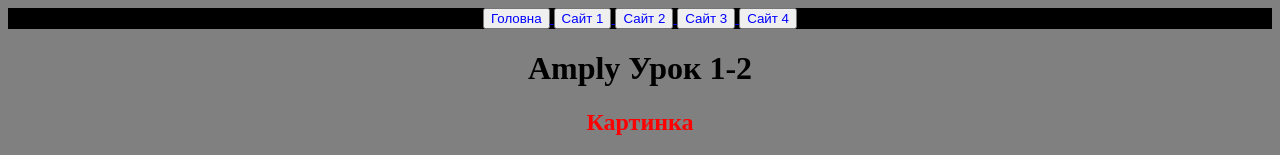
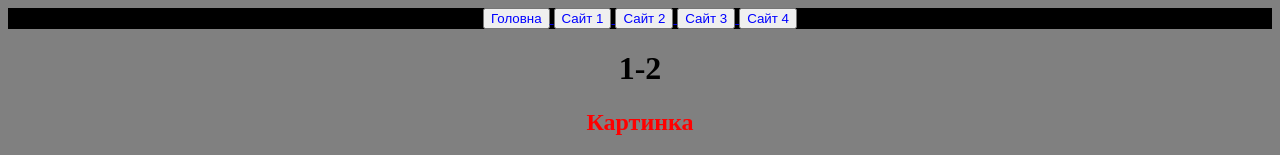
Before and after one commit to NotAsasha/first, a plain HTML site: page Код4.2.html in a window 1280 px wide. Shown: the top 155 px of the page. Drawn offline with Linux system fonts and the light colour scheme.

Commit message:
Update Код4.2.html

```diff
--- a/Код4.2.html
+++ b/Код4.2.html
@@ -35,7 +35,7 @@ text-align: center;
 
                 </font>
                 <font color="red"></font>
-                    Amply Урок 1-2
+                    1-2
                 <font color="gray">
 
                 </font>
```
